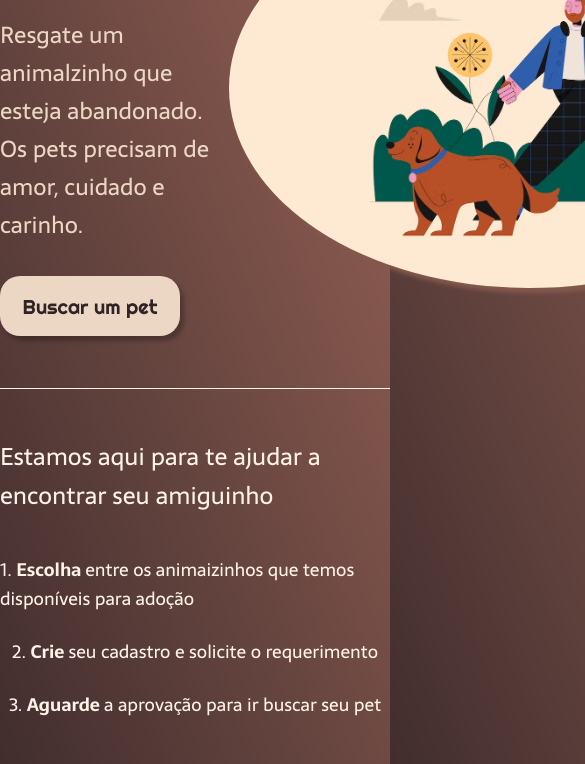
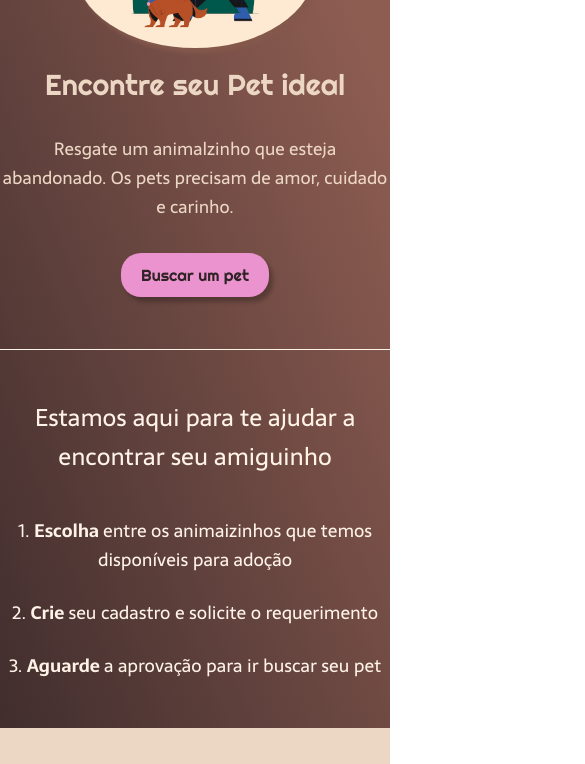
Before and after one commit to raquelferreira1/Adote-um-Pet-Html-Css, a plain HTML site: page index.html in a window 390 px wide. Shown: the part 327-1091 px from the top of the page, 585 px wide, since content can reach past the window. Drawn offline with Linux system fonts and the light colour scheme.

Commit message:
responsividade

```diff
--- a/index.html
+++ b/index.html
@@ -49,47 +49,35 @@
 
         <div class="card-pets">
 
-            <a href="">
             <div class="card" id="animal-1">
                 <img src="./assets/animal-1.jpg" alt="animal-1">
                 <button> Quero! </button>
             </div>
-            </a>
 
-            <a href="">
             <div class="card">
                 <img src="./assets/animal-2.jpg" alt="animal-2">
                 <button> Quero! </button>
             </div>
-            </a>
 
-            <a href="">
             <div class="card">
                 <img src="./assets/animal-3.jpg" alt="animal-3">
                 <button> Quero! </button>
             </div>
-            </a>
 
-            <a href="">
             <div class="card">
                 <img src="./assets/animal-4.jpg" alt="animal-4">
                 <button> Quero! </button>
             </div>
-            </a>
 
-            <a href="">
             <div class="card">
                 <img src="./assets/animal-5.jpg" alt="animal-5">
                 <button> Quero! </button>
             </div>
-            </a>
 
-            <a href="">
             <div class="card">
                 <img src="./assets/animal-6.jpg" alt="animal-6">
                 <button> Quero! </button>
             </div>
-            </a>
         </div>
     </section>
 
@@ -98,7 +86,7 @@
         <p> Desenvolvido por Raquel Ferreira </p>
         <div class="social">
             <a href="https://www.linkedin.com/in/raquel-ferreiraa/" target="_blank"">
-                <img src="./assets/linkedin.png" alt="linkedin">
+                <img src=" ./assets/linkedin.png" alt="linkedin">
             </a>
 
             <a href="tel:+5511966374281">
@@ -106,7 +94,7 @@
             </a>
 
             <a href="mailto:raquel.riosferreira@gmail.com" target="_blank"">
-                <img src="./assets/gmail.png" alt="e-mail">
+                <img src=" ./assets/gmail.png" alt="e-mail">
             </a>
         </div>
     </footer>
--- a/styles.css
+++ b/styles.css
@@ -11,7 +11,7 @@ html {
 }
 
 *::-webkit-scrollbar {
-    width: 12px;
+    width: 0.75rem;
 }
 
 *::-webkit-scrollbar-track {
@@ -20,8 +20,8 @@ html {
 
 *::-webkit-scrollbar-thumb {
     background-color: #FCCA07;
-    border-radius: 20px;
-    border: 3px solid #FFF2E7;
+    border-radius: 1.25rem;
+    border: 0.188rem solid #FFF2E7;
 }
 
 body {
@@ -30,10 +30,10 @@ body {
 }
 
 .imagem-dog {
-    margin-top: 60px;
+    margin-top: 3.75rem;
     height: 25rem;
     border-radius: 100%;
-    box-shadow: 4px 5px 4px #84594c;
+    box-shadow: 0.25rem 0.313rem 0.25rem #84594c;
     margin-right: 1.875rem;
 }
 
@@ -42,18 +42,18 @@ body {
     flex-direction: row;
     align-items: center;
     justify-content: space-around;
-    padding: 24px;
+    padding: 1.5rem;
 }
 
 nav {
     display: flex;
-    gap: 32px;
+    gap: 2rem;
 }
 
 .titulo-nav {
     font-family: 'Righteous', cursive;
     color: #ea93ce;
-    box-shadow: 4px 5px 4px rgba(0, 0, 0, 0.25);
+    box-shadow: 0.25rem 0.313rem 0.25rem rgba(0, 0, 0, 0.25);
 }
 
 .titulo-nav span {
@@ -64,7 +64,7 @@ nav {
 .nav-itens {
     color: #FFF2E7;
     font-weight: 400;
-    font-size: 18px;
+    font-size: 1.125rem;
 }
 
 .nav-itens:hover {
@@ -72,8 +72,8 @@ nav {
 }
 
 .conteudo {
-    border-top: 0.4px solid #FFF2E7;
-    margin-bottom: 48px;
+    border-top: 0.025rem solid #FFF2E7;
+    margin-bottom: 3rem;
 }
 
 .conteudo-principal {
@@ -86,39 +86,39 @@ nav {
 .conteudo-principal-texto {
     display: flex;
     flex-direction: column;
-    gap: 32px;
+    gap: 2rem;
 }
 
 .titulo-principal {
     font-weight: 400;
-    font-size: 55px;
+    font-size: 3.438rem;
     font-family: 'Righteous', cursive;
     color: #ECD6C4;
 }
 
 .descrição-principal {
     font-weight: 400;
-    font-size: 23px;
+    font-size: 1.438rem;
     color: #ECD6C4;
 }
 
 .button-pet {
     cursor: pointer;
-    background: #ECD6C4;
-    box-shadow: 4px 5px 4px rgba(0, 0, 0, 0.25);
-    border-radius: 20px;
+    background: #ea93ce;
+    box-shadow: 0.25rem 0.313rem 0.25rem rgba(0, 0, 0, 0.25);
+    border-radius: 1.25rem;
     border: none;
-    width: 180px;
-    height: 60px;
+    width: 11.25rem;
+    height: 3.75rem;
     font-family: 'Righteous', cursive;
     text-align: center;
     font-weight: 400;
-    font-size: 20px;
+    font-size: 1.25rem;
     color: #2F2325;
 }
 
 .button-pet:hover {
-    background-color: #ea93ce;
+    background-color: #6CCEEE;
     transform: scale(1.1);
     transition: 0.5s;
 }
@@ -127,22 +127,22 @@ nav {
     display: flex;
     flex-direction: column;
     align-items: center;
-    gap: 24px;
-    margin-top: 52px;
+    gap: 1.5rem;
+    margin-top: 3.25rem;
 }
 
 .titulo-secundario {
-    border-top: 0.4px solid #FFF2E7;
-    padding-top: 48px;
+    border-top: 0.025rem solid #FFF2E7;
+    padding-top: 3rem;
     font-weight: 400;
-    font-size: 24px;
+    font-size: 1.5rem;
     color: #FFF2E7;
-    margin-bottom: 16px;
+    margin-bottom: 1rem;
 }
 
 p {
     font-weight: 400;
-    font-size: 18px;
+    font-size: 1.125rem;
     color: #FFF2E7;
 }
 
@@ -179,16 +179,16 @@ p {
     border: none;
     border-radius: 1rem;
     cursor: pointer;
-    height: 50px;
-    width: 80px;
-    margin-top: 20px;
+    height: 3.125rem;
+    width: 5rem;
+    margin-top: 1.25rem;
     font-family: 'Righteous', cursive;
 }
 
 footer {
     background-color: #000;
-    padding-top: 6.25rem;
-    padding-bottom: 7.5rem;
+    padding-top: 6rem;
+    padding-bottom: 7rem;
     display: flex;
     flex-direction: column;
     align-items: center;
@@ -198,7 +198,7 @@ footer {
 footer h5 {
     font-family: 'Righteous', cursive;
     color: #ea93ce;
-    box-shadow: 4px 5px 4px rgba(0, 0, 0, 0.25);
+    box-shadow: 0.25rem 0.313rem 0.25rem rgba(0, 0, 0, 0.25);
     font-size: 1.9rem;
 }
 
@@ -228,3 +228,61 @@ footer p {
     transform: scale(1.3);
     transition: 0.5s;
 }
+
+@media screen and (max-width:980px) {
+    .cabecalho {
+        flex-direction: column;
+        gap: 1.5rem;
+    }
+
+    .conteudo-principal {
+        flex-direction: column-reverse;
+    }
+
+    .imagem-dog {
+        height: 10rem;
+        margin-right: 0rem;
+    }
+
+    .titulo-principal {
+        font-size: 1.800rem;
+        text-align: center;
+        margin-top: 1.2rem;
+    }
+
+    .descrição-principal {
+        font-size: 1.1rem;
+        text-align: center;
+    }
+
+    .conteudo-principal-texto {
+        align-items: center;
+    }
+
+    .button-pet {
+        font-size: 1rem;
+        width: 9.25rem;
+        height: 2.75rem;
+    }
+
+    .nav-itens {
+        font-size: 1rem;
+    }
+
+    .titulo-secundario {
+        text-align: center;
+    }
+
+    p {
+        text-align: center;
+    }
+
+    footer p {
+        font-size: 1.2rem;
+    }
+
+
+
+
+
+}
```
Also changed, not shown: assets/print-desktop.png (added), assets/print-mobile.png (added). Lines whose indentation alone changed are shown as unchanged.
